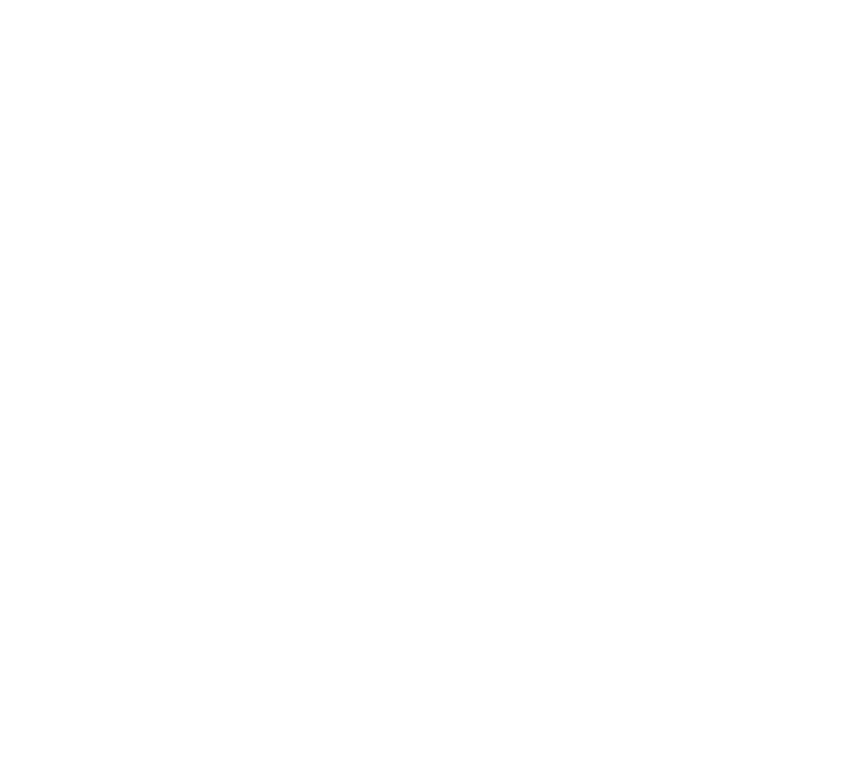
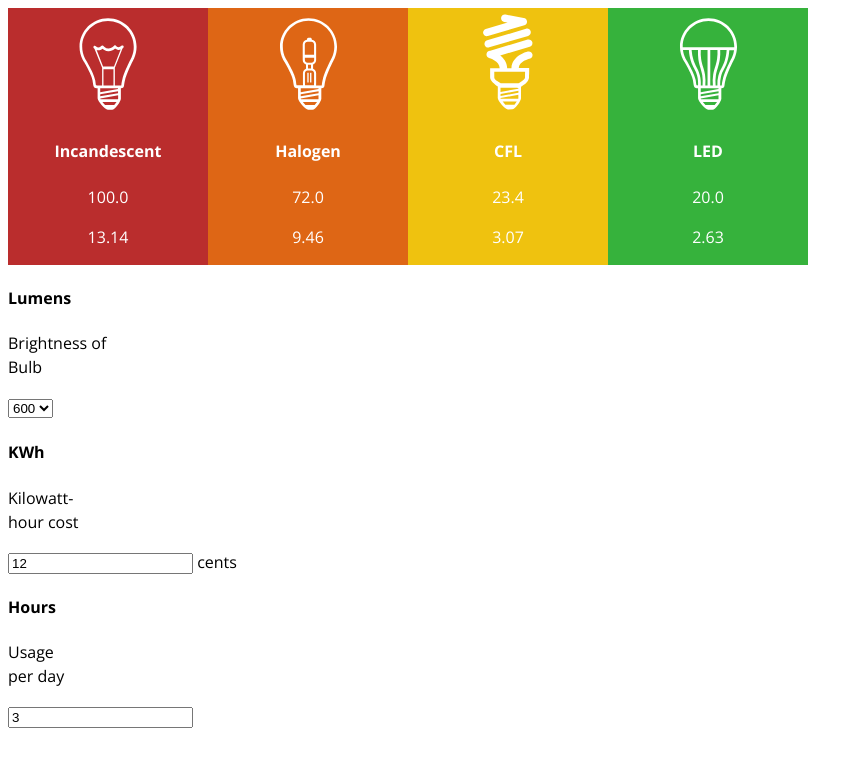
Before and after one commit to lauriemcgee/angular-calculation-tool, a website built with webpack: page index.html in a window 1280 px wide. Shown: the whole page, without its empty margins (0-863 px from the left). Built offline with nearby package versions, Linux system fonts and the light colour scheme.

Commit message:
formatting for main complete

```diff
--- /dev/null
+++ b/bundle.js
@@ -0,0 +1 @@
+!function(e){function t(r){if(n[r])return n[r].exports;var o=n[r]={i:r,l:!1,exports:{}};return e[r].call(o.exports,o,o.exports,t),o.l=!0,o.exports}var n={};t.m=e,t.c=n,t.d=function(e,n,r){t.o(e,n)||Object.defineProperty(e,n,{configurable:!1,enumerable:!0,get:r})},t.n=function(e){var n=e&&e.__esModule?function(){return e.default}:function(){return e};return t.d(n,"a",n),n},t.o=function(e,t){return Object.prototype.hasOwnProperty.call(e,t)},t.p="",t(t.s=0)}([function(e,t,n){"use strict";console.log("hey")}]);
--- /dev/null
+++ b/calculator.css
@@ -0,0 +1,48 @@
+/* CSS Document */
+@import url(https://fonts.googleapis.com/css?family=Open+Sans:300,700|Open+Sans+Condensed:700);
+
+#myCalculator { margin: 0; padding: 0; font-size: 16px; font-family: 'Open Sans', sans-serif; font-weight: 300; line-height: 24px; max-width: 800px; }
+
+
+
+#myCalculator main {
+  background-color: #444;
+
+}
+
+#myCalculator main section {
+  width: 25%;
+  float: left;
+  text-align: center;
+  padding-top: 110px;
+  color: #fff;
+  background-repeat: no-repeat;
+  background-position: center 5px;
+  background-size: 63px 100px;
+}
+
+#myCalculator main::after {
+  content: '';
+  display: block;
+  clear: both;
+}
+
+#myCalculator main section.inc {
+  background-color: #ba2d2d;
+  background-image: url('images/bulb_inc.svg');
+}
+
+#myCalculator main section.hal {
+  background-color: #de6615;
+  background-image: url('images/bulb_hal.svg');
+}
+
+#myCalculator main section.cfl {
+  background-color: #efc20f;
+  background-image: url('images/bulb_cfl.svg');
+}
+
+#myCalculator main section.led {
+  background-color: #36b23c;
+  background-image: url('images/bulb_led.svg');
+}
--- a/index.html
+++ b/index.html
@@ -2,9 +2,66 @@
 <html lang="en">
 <head>
   <meta charset="UTF-8">
+  <link rel="stylesheet" type="text/css" href="calculator.css">
   <title>Calculation Tool</title>
+  <script type="text/javascript" src="bundle.js"></script>
 </head>
 <body>
+<div id="myCalculator">
+  <main>
 
+    <section class="inc">
+      <div>
+        <h4>Incandescent</h4>
+        <p>100.0</p>
+        <p>13.14</p>
+      </div>
+    </section>
+    <section class="hal">
+      <div>
+        <h4>Halogen</h4>
+        <p>72.0</p>
+        <p>9.46</p>
+      </div>
+    </section>
+    <section class="cfl">
+      <div>
+        <h4>CFL</h4>
+        <p>23.4</p>
+        <p>3.07</p>
+      </div>
+    </section>
+    <section class="led">
+      <div>
+        <h4>LED</h4>
+        <p>20.0</p>
+        <p>2.63</p>
+      </div>
+    </section>
+
+  </main>
+
+  <form>
+    <div>
+      <h4>Lumens</h4>
+      <p>Brightness of <br>Bulb</p>
+      <select>
+        <option value="600">600</option>
+        <option value="900">900</option>
+      </select>
+    </div>
+    <div>
+      <h4>KWh</h4>
+      <p>Kilowatt-<br>hour cost</p>
+      <input type="number" value="12"> cents
+    </div>
+    <div>
+      <h4>Hours</h4>
+      <p>Usage <br>per day</p>
+      <input type="number" value="3">
+    </div>
+  </form>
+
+</div>
 </body>
 </html>
--- /dev/null
+++ b/webpack.config.js
@@ -0,0 +1,18 @@
+module.exports = {
+  entry: './index.js',
+  output: {
+    filename: 'bundle.js'
+  },
+  module: {
+    loaders: [
+      {
+        test: /\.js$/,
+        exclude: /node_modules/,
+        loader: "babel-loader",
+        query: {
+          presets: ['es2015']
+        }
+      }
+    ]
+  }
+};
```
Also changed, not shown: package.json (added, +31 -0 lines), images/bulb_cfl.svg (added), images/bulb_hal.svg (added), images/bulb_inc.svg (added), images/bulb_led.svg (added), images/icons_arrows.svg (added).
